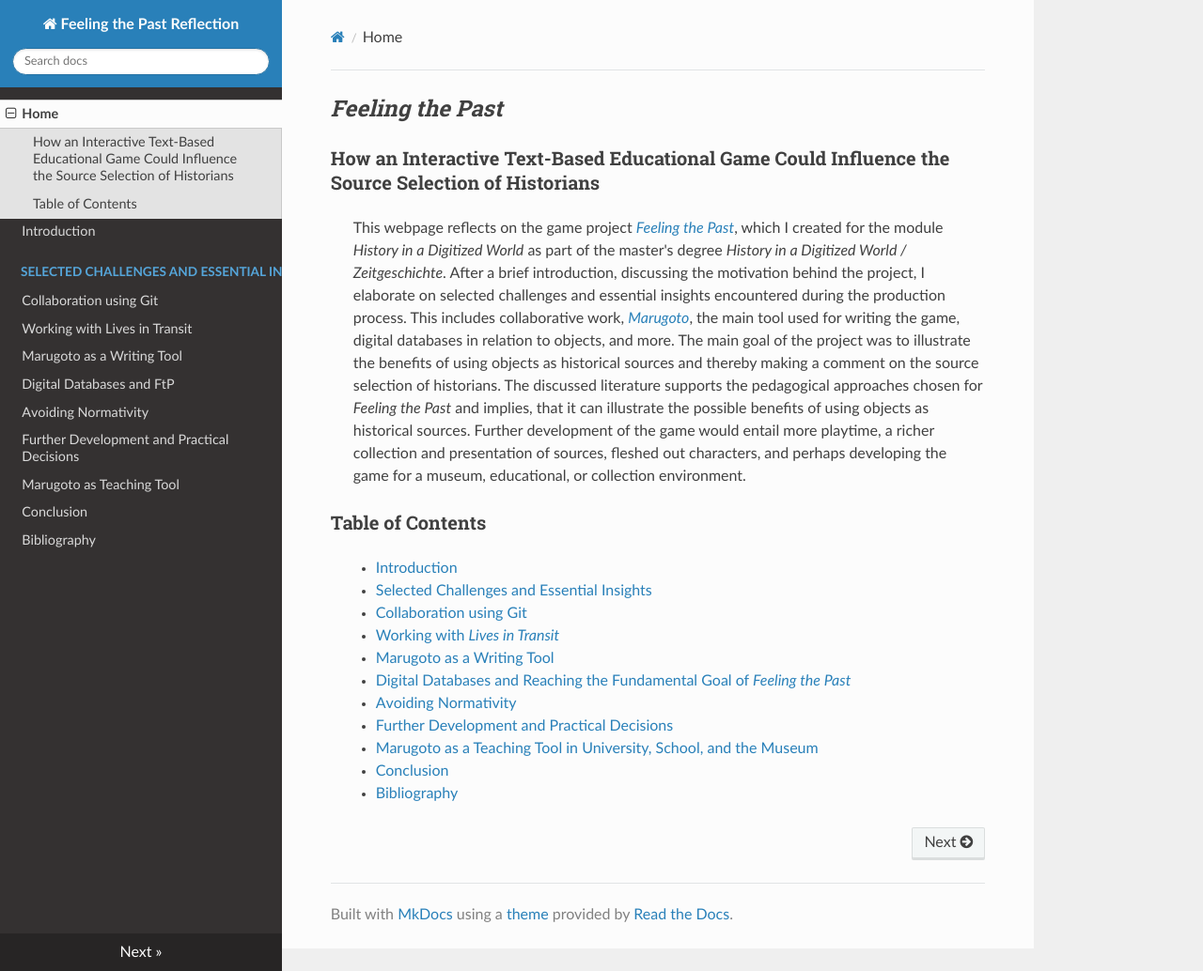
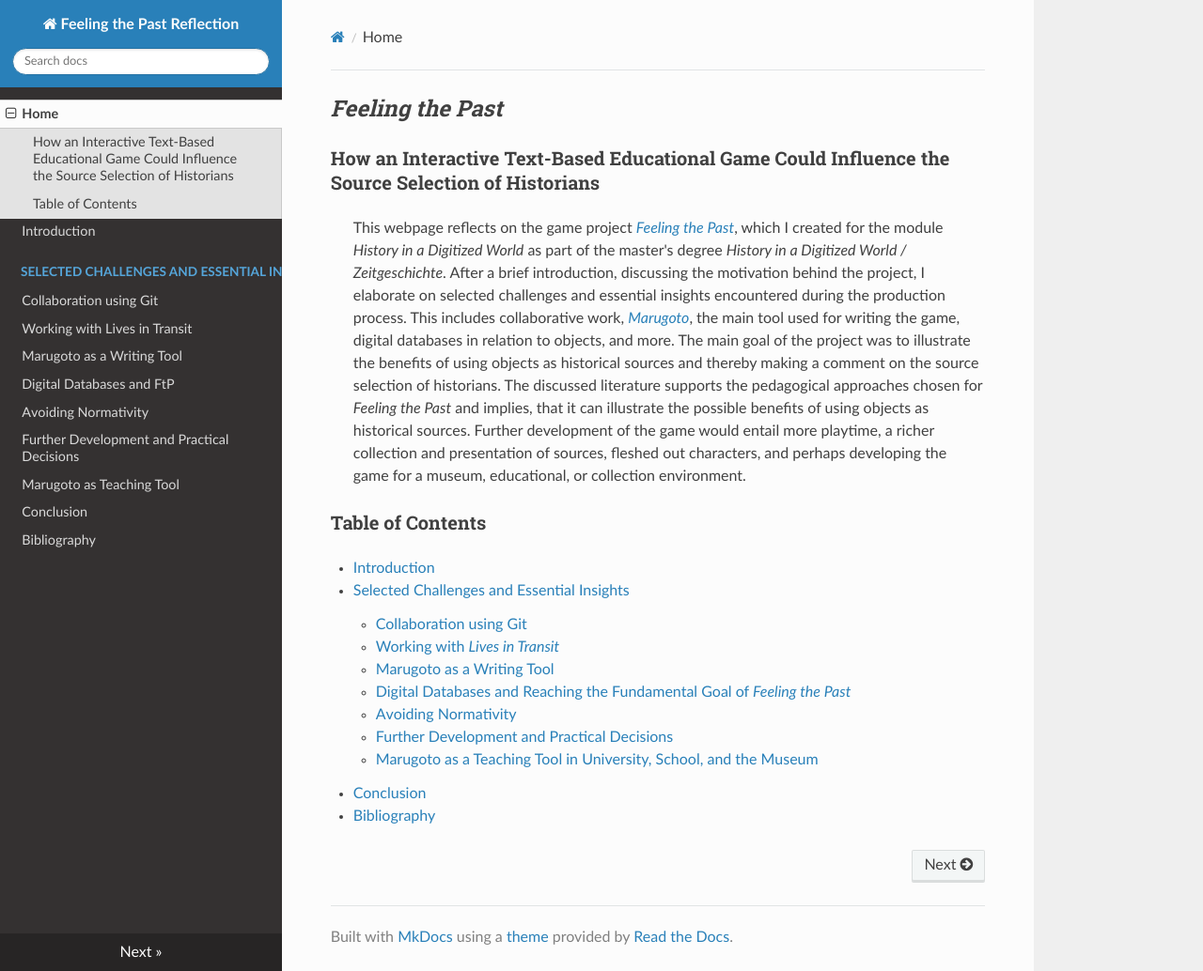
Before and after one commit to henokemp/university-work, an MkDocs documentation site: the page built from docs/index.md, in a window 1280 px wide and 1034 px high. Shown: the whole window at 94% size. Built offline with MkDocs 1.6.1, drawn with Linux system fonts in a browser that asks for light colours; nearby versions of some CDN libraries.

Commit message:
trying to get nested lists to work

```diff
--- a/docs/index.md
+++ b/docs/index.md
@@ -5,14 +5,14 @@
 
 ### Table of Contents
 
->- [Introduction](introduction.md)
->- [Selected Challenges and Essential Insights](collaboration.md)
->    * [Collaboration using Git](collaboration.md)
->    * [Working with *Lives in Transit*](lives-in-transit.md)
->    * [Marugoto as a Writing Tool](marugoto.md)
->    * [Digital Databases and Reaching the Fundamental Goal of *Feeling the Past*](goal-of-ftp.md)
->    * [Avoiding Normativity](normativity.md)
->    * [Further Development and Practical Decisions](goals-decisions.md)
->    * [Marugoto as a Teaching Tool in University, School, and the Museum](teaching-tool.md)
->- [Conclusion](conclusion.md)
->- [Bibliography](bibliography.md)
+- [Introduction](introduction.md)
+- [Selected Challenges and Essential Insights](collaboration.md)
+    * [Collaboration using Git](collaboration.md)
+    * [Working with *Lives in Transit*](lives-in-transit.md)
+    * [Marugoto as a Writing Tool](marugoto.md)
+    * [Digital Databases and Reaching the Fundamental Goal of *Feeling the Past*](goal-of-ftp.md)
+    * [Avoiding Normativity](normativity.md)
+    * [Further Development and Practical Decisions](goals-decisions.md)
+    * [Marugoto as a Teaching Tool in University, School, and the Museum](teaching-tool.md)
+- [Conclusion](conclusion.md)
+- [Bibliography](bibliography.md)
```
